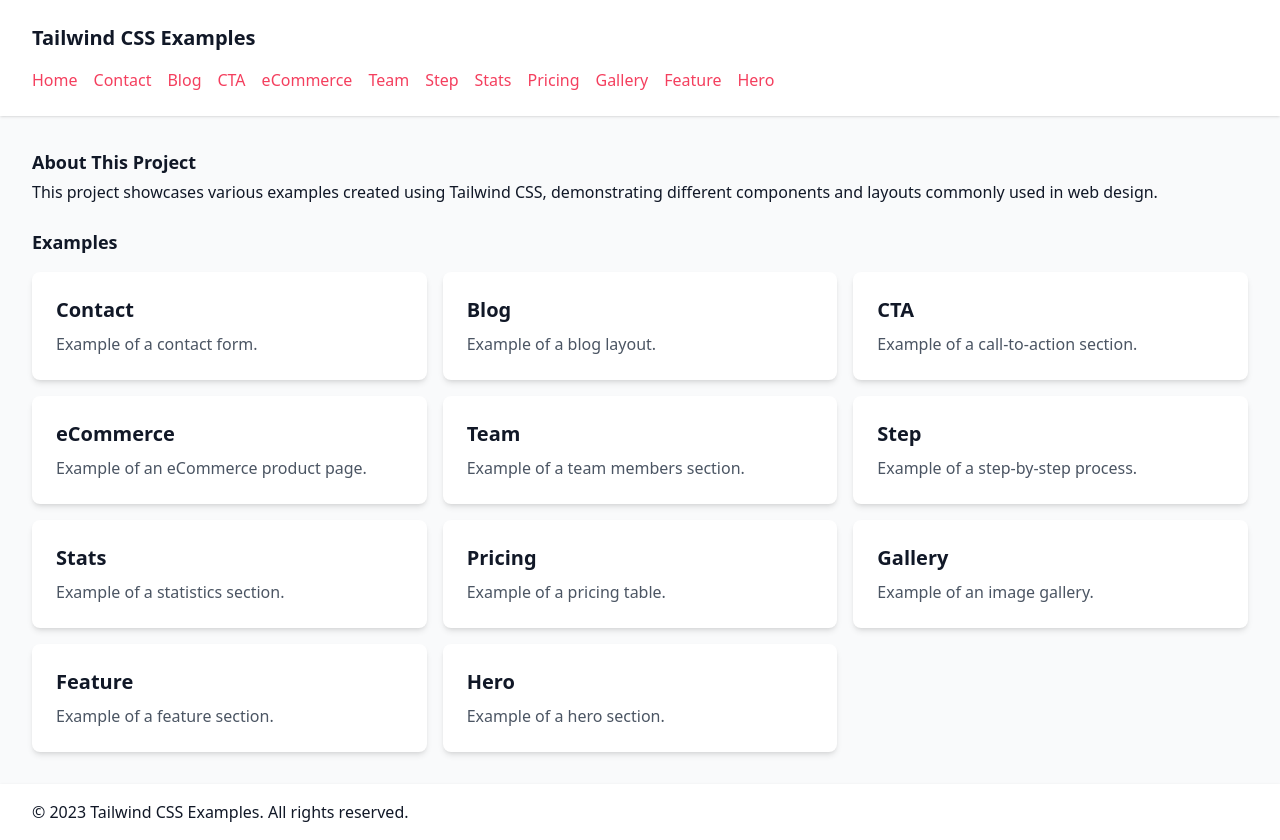
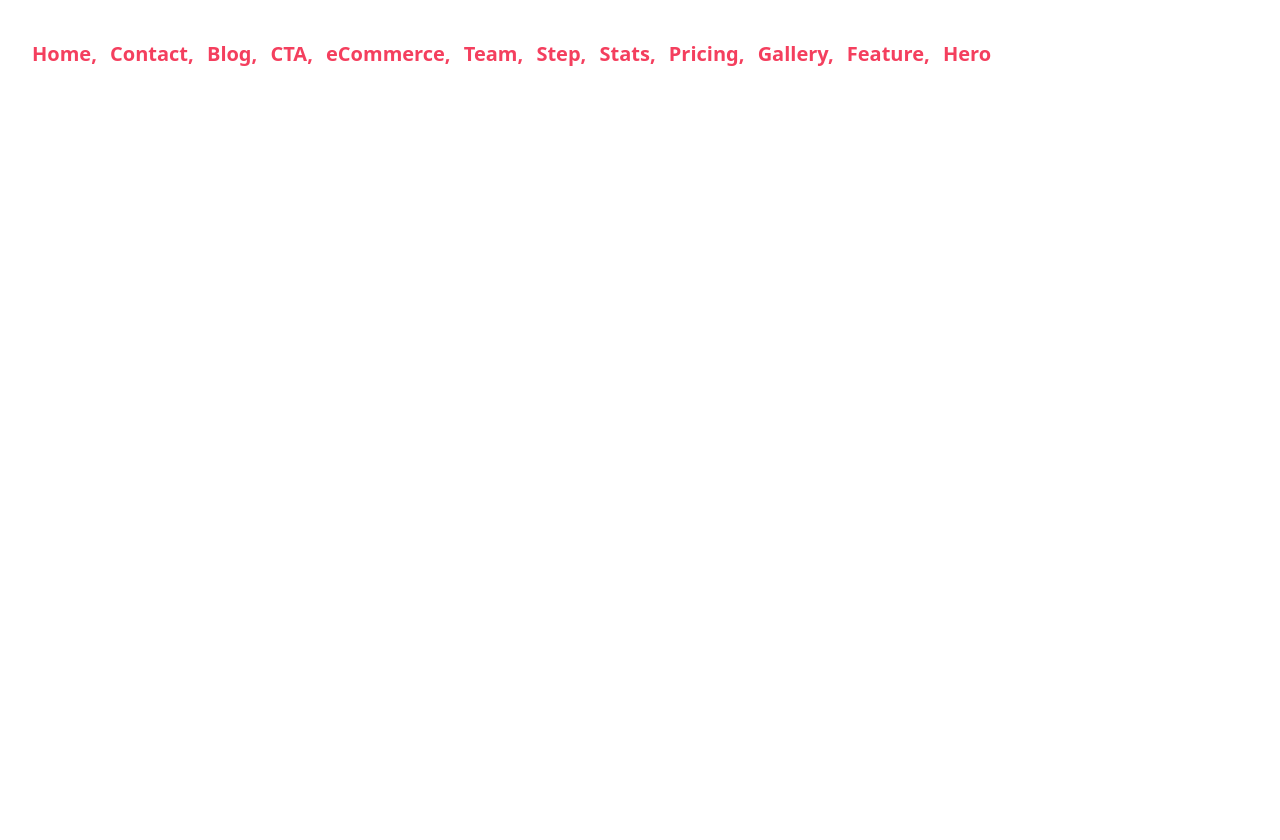
Before and after one commit to 12oman/tailwind-eg, a website: page examples.html in a window 1280 px wide. After the commit the page ends 800 px from the top, so only its background shows below. Drawn offline with nearby package versions, Linux system fonts and the light colour scheme; files that its build step writes are made by us from their sources.

Commit message:
update nav

```diff
--- a/blog.html
+++ b/blog.html
@@ -7,24 +7,24 @@
   <link href="/dist/styles.css" rel="stylesheet">
 </head>
 <body class="bg-gray-50 text-gray-900">
-  <header class="bg-white shadow">
+  <header class="bg-white">
     <div class="max-w-7xl mx-auto px-4 sm:px-6 lg:px-8 py-6">
-      <h1 class="text-xl font-bold text-center md:text-left">Tailwind CSS Examples</h1>
       <nav class="mt-4">
-        <ul class="flex flex-col md:flex-row space-y-4 md:space-y-0 md:space-x-4">
-          <li><a href="index.html" class="text-rose-500 hover:text-rose-800">Home</a></li>
-          <li><a href="contact.html" class="text-rose-500 hover:text-rose-800">Contact</a></li>
-          <li><a href="blog.html" class="text-rose-500 hover:text-rose-800">Blog</a></li>
-          <li><a href="cta.html" class="text-rose-500 hover:text-rose-800">CTA</a></li>
-          <li><a href="ecommerce.html" class="text-rose-500 hover:text-rose-800">eCommerce</a></li>
-          <li><a href="team.html" class="text-rose-500 hover:text-rose-800">Team</a></li>
-          <li><a href="step.html" class="text-rose-500 hover:text-rose-800">Step</a></li>
-          <li><a href="stats.html" class="text-rose-500 hover:text-rose-800">Stats</a></li>
-          <li><a href="pricing.html" class="text-rose-500 hover:text-rose-800">Pricing</a></li>
-          <li><a href="gallery.html" class="text-rose-500 hover:text-rose-800">Gallery</a></li>
-          <li><a href="feature.html" class="text-rose-500 hover:text-rose-800">Feature</a></li>
-          <li><a href="hero.html" class="text-rose-500 hover:text-rose-800">Hero</a></li>
-        </ul>
+        <h1 class="text-xl flex-wrap space-x-2">
+          <a href="index.html" class="text-xl font-bold text-rose-500 hover:text-rose-800">Home, </a>
+          <a href="contact.html" class="text-xl font-bold text-rose-500 hover:text-rose-800">Contact, </a>
+          <a href="blog.html" class="text-xl font-bold text-rose-500 hover:text-rose-800">Blog, </a>
+          <a href="cta.html" class="text-xl font-bold text-rose-500 hover:text-rose-800">CTA, </a>
+          <a href="ecommerce.html" class="text-xl font-bold text-rose-500 hover:text-rose-800">eCommerce, </a>
+          <a href="team.html" class="text-xl font-bold text-rose-500 hover:text-rose-800">Team, </a>
+          <a href="step.html" class="text-xl font-bold text-rose-500 hover:text-rose-800">Step, </a>
+          <a href="stats.html" class="text-xl font-bold text-rose-500 hover:text-rose-800">Stats, </a>
+          <a href="pricing.html" class="text-xl font-bold text-rose-500 hover:text-rose-800">Pricing, </a>
+          <a href="gallery.html" class="text-xl font-bold text-rose-500 hover:text-rose-800">Gallery, </a>
+          <a href="feature.html" class="text-xl font-bold text-rose-500 hover:text-rose-800">Feature, </a>
+          <a href="hero.html" class="text-xl font-bold text-rose-500 hover:text-rose-800">Hero</a>
+        </h1>
+      </nav>
       </nav>
     </div>
   </header>
--- a/contact.html
+++ b/contact.html
@@ -7,24 +7,24 @@
   <link href="/dist/styles.css" rel="stylesheet">
 </head>
 <body class="bg-gray-50 text-gray-900">
-  <header class="bg-white shadow">
+  <header class="bg-white">
     <div class="max-w-7xl mx-auto px-4 sm:px-6 lg:px-8 py-6">
-      <h1 class="text-xl font-bold text-center md:text-left">Tailwind CSS Examples</h1>
       <nav class="mt-4">
-        <ul class="flex flex-col md:flex-row space-y-4 md:space-y-0 md:space-x-4">
-          <li><a href="index.html" class="text-rose-500 hover:text-rose-800">Home</a></li>
-          <li><a href="contact.html" class="text-rose-500 hover:text-rose-800">Contact</a></li>
-          <li><a href="blog.html" class="text-rose-500 hover:text-rose-800">Blog</a></li>
-          <li><a href="cta.html" class="text-rose-500 hover:text-rose-800">CTA</a></li>
-          <li><a href="ecommerce.html" class="text-rose-500 hover:text-rose-800">eCommerce</a></li>
-          <li><a href="team.html" class="text-rose-500 hover:text-rose-800">Team</a></li>
-          <li><a href="step.html" class="text-rose-500 hover:text-rose-800">Step</a></li>
-          <li><a href="stats.html" class="text-rose-500 hover:text-rose-800">Stats</a></li>
-          <li><a href="pricing.html" class="text-rose-500 hover:text-rose-800">Pricing</a></li>
-          <li><a href="gallery.html" class="text-rose-500 hover:text-rose-800">Gallery</a></li>
-          <li><a href="feature.html" class="text-rose-500 hover:text-rose-800">Feature</a></li>
-          <li><a href="hero.html" class="text-rose-500 hover:text-rose-800">Hero</a></li>
-        </ul>
+        <h1 class="text-xl flex-wrap space-x-2">
+          <a href="index.html" class="text-xl font-bold text-rose-500 hover:text-rose-800">Home, </a>
+          <a href="contact.html" class="text-xl font-bold text-rose-500 hover:text-rose-800">Contact, </a>
+          <a href="blog.html" class="text-xl font-bold text-rose-500 hover:text-rose-800">Blog, </a>
+          <a href="cta.html" class="text-xl font-bold text-rose-500 hover:text-rose-800">CTA, </a>
+          <a href="ecommerce.html" class="text-xl font-bold text-rose-500 hover:text-rose-800">eCommerce, </a>
+          <a href="team.html" class="text-xl font-bold text-rose-500 hover:text-rose-800">Team, </a>
+          <a href="step.html" class="text-xl font-bold text-rose-500 hover:text-rose-800">Step, </a>
+          <a href="stats.html" class="text-xl font-bold text-rose-500 hover:text-rose-800">Stats, </a>
+          <a href="pricing.html" class="text-xl font-bold text-rose-500 hover:text-rose-800">Pricing, </a>
+          <a href="gallery.html" class="text-xl font-bold text-rose-500 hover:text-rose-800">Gallery, </a>
+          <a href="feature.html" class="text-xl font-bold text-rose-500 hover:text-rose-800">Feature, </a>
+          <a href="hero.html" class="text-xl font-bold text-rose-500 hover:text-rose-800">Hero</a>
+        </h1>
+      </nav>
       </nav>
     </div>
   </header>
--- a/examples.html
+++ b/examples.html
@@ -6,90 +6,27 @@
   <title>Tailwind CSS Examples</title>
   <link href="/dist/styles.css" rel="stylesheet">
 </head>
-<body class="bg-gray-50 text-gray-900">
-  <header class="bg-white shadow">
+<body>
+  <header class="bg-white">
     <div class="max-w-7xl mx-auto px-4 sm:px-6 lg:px-8 py-6">
-      <h1 class="text-xl font-bold text-center md:text-left">Tailwind CSS Examples</h1>
       <nav class="mt-4">
-        <ul class="flex flex-col md:flex-row space-y-4 md:space-y-0 md:space-x-4">
-          <li><a href="index.html" class="text-rose-500 hover:text-rose-800">Home</a></li>
-          <li><a href="contact.html" class="text-rose-500 hover:text-rose-800">Contact</a></li>
-          <li><a href="blog.html" class="text-rose-500 hover:text-rose-800">Blog</a></li>
-          <li><a href="cta.html" class="text-rose-500 hover:text-rose-800">CTA</a></li>
-          <li><a href="ecommerce.html" class="text-rose-500 hover:text-rose-800">eCommerce</a></li>
-          <li><a href="team.html" class="text-rose-500 hover:text-rose-800">Team</a></li>
-          <li><a href="step.html" class="text-rose-500 hover:text-rose-800">Step</a></li>
-          <li><a href="stats.html" class="text-rose-500 hover:text-rose-800">Stats</a></li>
-          <li><a href="pricing.html" class="text-rose-500 hover:text-rose-800">Pricing</a></li>
-          <li><a href="gallery.html" class="text-rose-500 hover:text-rose-800">Gallery</a></li>
-          <li><a href="feature.html" class="text-rose-500 hover:text-rose-800">Feature</a></li>
-          <li><a href="hero.html" class="text-rose-500 hover:text-rose-800">Hero</a></li>
-        </ul>
+        <h1 class="text-xl flex-wrap space-x-2">
+          <a href="index.html" class="text-xl font-bold text-rose-500 hover:text-rose-800">Home, </a>
+          <a href="contact.html" class="text-xl font-bold text-rose-500 hover:text-rose-800">Contact, </a>
+          <a href="blog.html" class="text-xl font-bold text-rose-500 hover:text-rose-800">Blog, </a>
+          <a href="cta.html" class="text-xl font-bold text-rose-500 hover:text-rose-800">CTA, </a>
+          <a href="ecommerce.html" class="text-xl font-bold text-rose-500 hover:text-rose-800">eCommerce, </a>
+          <a href="team.html" class="text-xl font-bold text-rose-500 hover:text-rose-800">Team, </a>
+          <a href="step.html" class="text-xl font-bold text-rose-500 hover:text-rose-800">Step, </a>
+          <a href="stats.html" class="text-xl font-bold text-rose-500 hover:text-rose-800">Stats, </a>
+          <a href="pricing.html" class="text-xl font-bold text-rose-500 hover:text-rose-800">Pricing, </a>
+          <a href="gallery.html" class="text-xl font-bold text-rose-500 hover:text-rose-800">Gallery, </a>
+          <a href="feature.html" class="text-xl font-bold text-rose-500 hover:text-rose-800">Feature, </a>
+          <a href="hero.html" class="text-xl font-bold text-rose-500 hover:text-rose-800">Hero</a>
+        </h1>
+      </nav>
       </nav>
     </div>
   </header>
-
-  <main class="max-w-7xl mx-auto px-4 sm:px-6 lg:px-8 my-8">
-    <section class="my-6">
-      <h2 class="text-lg font-semibold">About This Project</h2>
-      <p class="mt-1">This project showcases various examples created using Tailwind CSS, demonstrating different components and layouts commonly used in web design.</p>
-    </section>
-
-    <section class="my-6">
-      <h2 class="text-lg font-semibold">Examples</h2>
-      <div class="grid grid-cols-1 md:grid-cols-2 lg:grid-cols-3 gap-4 mt-4">
-        <a href="contact.html" class="block bg-white rounded-lg shadow-md p-6 hover:bg-gray-100">
-          <h3 class="text-xl font-semibold mb-2">Contact</h3>
-          <p class="text-gray-600">Example of a contact form.</p>
-        </a>
-        <a href="blog.html" class="block bg-white rounded-lg shadow-md p-6 hover:bg-gray-100">
-          <h3 class="text-xl font-semibold mb-2">Blog</h3>
-          <p class="text-gray-600">Example of a blog layout.</p>
-        </a>
-        <a href="cta.html" class="block bg-white rounded-lg shadow-md p-6 hover:bg-gray-100">
-          <h3 class="text-xl font-semibold mb-2">CTA</h3>
-          <p class="text-gray-600">Example of a call-to-action section.</p>
-        </a>
-        <a href="ecommerce.html" class="block bg-white rounded-lg shadow-md p-6 hover:bg-gray-100">
-          <h3 class="text-xl font-semibold mb-2">eCommerce</h3>
-          <p class="text-gray-600">Example of an eCommerce product page.</p>
-        </a>
-        <a href="team.html" class="block bg-white rounded-lg shadow-md p-6 hover:bg-gray-100">
-          <h3 class="text-xl font-semibold mb-2">Team</h3>
-          <p class="text-gray-600">Example of a team members section.</p>
-        </a>
-        <a href="step.html" class="block bg-white rounded-lg shadow-md p-6 hover:bg-gray-100">
-          <h3 class="text-xl font-semibold mb-2">Step</h3>
-          <p class="text-gray-600">Example of a step-by-step process.</p>
-        </a>
-        <a href="stats.html" class="block bg-white rounded-lg shadow-md p-6 hover:bg-gray-100">
-          <h3 class="text-xl font-semibold mb-2">Stats</h3>
-          <p class="text-gray-600">Example of a statistics section.</p>
-        </a>
-        <a href="pricing.html" class="block bg-white rounded-lg shadow-md p-6 hover:bg-gray-100">
-          <h3 class="text-xl font-semibold mb-2">Pricing</h3>
-          <p class="text-gray-600">Example of a pricing table.</p>
-        </a>
-        <a href="gallery.html" class="block bg-white rounded-lg shadow-md p-6 hover:bg-gray-100">
-          <h3 class="text-xl font-semibold mb-2">Gallery</h3>
-          <p class="text-gray-600">Example of an image gallery.</p>
-        </a>
-        <a href="feature.html" class="block bg-white rounded-lg shadow-md p-6 hover:bg-gray-100">
-          <h3 class="text-xl font-semibold mb-2">Feature</h3>
-          <p class="text-gray-600">Example of a feature section.</p>
-        </a>
-        <a href="hero.html" class="block bg-white rounded-lg shadow-md p-6 hover:bg-gray-100">
-          <h3 class="text-xl font-semibold mb-2">Hero</h3>
-          <p class="text-gray-600">Example of a hero section.</p>
-        </a>
-      </div>
-    </section>
-  </main>
-
-  <footer class="bg-white shadow mt-6">
-    <div class="max-w-7xl mx-auto px-4 sm:px-6 lg:px-8">
-      <p class="py-4">&copy; 2023 Tailwind CSS Examples. All rights reserved.</p>
-    </div>
-  </footer>
 </body>
 </html>
--- a/gallery.html
+++ b/gallery.html
@@ -7,24 +7,24 @@
   <link href="/dist/styles.css" rel="stylesheet">
 </head>
 <body class="bg-gray-50 text-gray-900">
-  <header class="bg-white shadow">
+  <header class="bg-white">
     <div class="max-w-7xl mx-auto px-4 sm:px-6 lg:px-8 py-6">
-      <h1 class="text-xl font-bold text-center md:text-left">Tailwind CSS Examples</h1>
       <nav class="mt-4">
-        <ul class="flex flex-col md:flex-row space-y-4 md:space-y-0 md:space-x-4">
-          <li><a href="index.html" class="text-rose-500 hover:text-rose-800">Home</a></li>
-          <li><a href="contact.html" class="text-rose-500 hover:text-rose-800">Contact</a></li>
-          <li><a href="blog.html" class="text-rose-500 hover:text-rose-800">Blog</a></li>
-          <li><a href="cta.html" class="text-rose-500 hover:text-rose-800">CTA</a></li>
-          <li><a href="ecommerce.html" class="text-rose-500 hover:text-rose-800">eCommerce</a></li>
-          <li><a href="team.html" class="text-rose-500 hover:text-rose-800">Team</a></li>
-          <li><a href="step.html" class="text-rose-500 hover:text-rose-800">Step</a></li>
-          <li><a href="stats.html" class="text-rose-500 hover:text-rose-800">Stats</a></li>
-          <li><a href="pricing.html" class="text-rose-500 hover:text-rose-800">Pricing</a></li>
-          <li><a href="gallery.html" class="text-rose-500 hover:text-rose-800">Gallery</a></li>
-          <li><a href="feature.html" class="text-rose-500 hover:text-rose-800">Feature</a></li>
-          <li><a href="hero.html" class="text-rose-500 hover:text-rose-800">Hero</a></li>
-        </ul>
+        <h1 class="text-xl flex-wrap space-x-2">
+          <a href="index.html" class="text-xl font-bold text-rose-500 hover:text-rose-800">Home, </a>
+          <a href="contact.html" class="text-xl font-bold text-rose-500 hover:text-rose-800">Contact, </a>
+          <a href="blog.html" class="text-xl font-bold text-rose-500 hover:text-rose-800">Blog, </a>
+          <a href="cta.html" class="text-xl font-bold text-rose-500 hover:text-rose-800">CTA, </a>
+          <a href="ecommerce.html" class="text-xl font-bold text-rose-500 hover:text-rose-800">eCommerce, </a>
+          <a href="team.html" class="text-xl font-bold text-rose-500 hover:text-rose-800">Team, </a>
+          <a href="step.html" class="text-xl font-bold text-rose-500 hover:text-rose-800">Step, </a>
+          <a href="stats.html" class="text-xl font-bold text-rose-500 hover:text-rose-800">Stats, </a>
+          <a href="pricing.html" class="text-xl font-bold text-rose-500 hover:text-rose-800">Pricing, </a>
+          <a href="gallery.html" class="text-xl font-bold text-rose-500 hover:text-rose-800">Gallery, </a>
+          <a href="feature.html" class="text-xl font-bold text-rose-500 hover:text-rose-800">Feature, </a>
+          <a href="hero.html" class="text-xl font-bold text-rose-500 hover:text-rose-800">Hero</a>
+        </h1>
+      </nav>
       </nav>
     </div>
   </header>
--- a/step.html
+++ b/step.html
@@ -7,24 +7,24 @@
   <link href="/dist/styles.css" rel="stylesheet">
 </head>
 <body class="bg-gray-50 text-gray-900">
-  <header class="bg-white shadow">
+  <header class="bg-white">
     <div class="max-w-7xl mx-auto px-4 sm:px-6 lg:px-8 py-6">
-      <h1 class="text-xl font-bold text-center md:text-left">Tailwind CSS Examples</h1>
       <nav class="mt-4">
-        <ul class="flex flex-col md:flex-row space-y-4 md:space-y-0 md:space-x-4">
-          <li><a href="index.html" class="text-rose-500 hover:text-rose-800">Home</a></li>
-          <li><a href="contact.html" class="text-rose-500 hover:text-rose-800">Contact</a></li>
-          <li><a href="blog.html" class="text-rose-500 hover:text-rose-800">Blog</a></li>
-          <li><a href="cta.html" class="text-rose-500 hover:text-rose-800">CTA</a></li>
-          <li><a href="ecommerce.html" class="text-rose-500 hover:text-rose-800">eCommerce</a></li>
-          <li><a href="team.html" class="text-rose-500 hover:text-rose-800">Team</a></li>
-          <li><a href="step.html" class="text-rose-500 hover:text-rose-800">Step</a></li>
-          <li><a href="stats.html" class="text-rose-500 hover:text-rose-800">Stats</a></li>
-          <li><a href="pricing.html" class="text-rose-500 hover:text-rose-800">Pricing</a></li>
-          <li><a href="gallery.html" class="text-rose-500 hover:text-rose-800">Gallery</a></li>
-          <li><a href="feature.html" class="text-rose-500 hover:text-rose-800">Feature</a></li>
-          <li><a href="hero.html" class="text-rose-500 hover:text-rose-800">Hero</a></li>
-        </ul>
+        <h1 class="text-xl flex-wrap space-x-2">
+          <a href="index.html" class="text-xl font-bold text-rose-500 hover:text-rose-800">Home, </a>
+          <a href="contact.html" class="text-xl font-bold text-rose-500 hover:text-rose-800">Contact, </a>
+          <a href="blog.html" class="text-xl font-bold text-rose-500 hover:text-rose-800">Blog, </a>
+          <a href="cta.html" class="text-xl font-bold text-rose-500 hover:text-rose-800">CTA, </a>
+          <a href="ecommerce.html" class="text-xl font-bold text-rose-500 hover:text-rose-800">eCommerce, </a>
+          <a href="team.html" class="text-xl font-bold text-rose-500 hover:text-rose-800">Team, </a>
+          <a href="step.html" class="text-xl font-bold text-rose-500 hover:text-rose-800">Step, </a>
+          <a href="stats.html" class="text-xl font-bold text-rose-500 hover:text-rose-800">Stats, </a>
+          <a href="pricing.html" class="text-xl font-bold text-rose-500 hover:text-rose-800">Pricing, </a>
+          <a href="gallery.html" class="text-xl font-bold text-rose-500 hover:text-rose-800">Gallery, </a>
+          <a href="feature.html" class="text-xl font-bold text-rose-500 hover:text-rose-800">Feature, </a>
+          <a href="hero.html" class="text-xl font-bold text-rose-500 hover:text-rose-800">Hero</a>
+        </h1>
+      </nav>
       </nav>
     </div>
   </header>
```
